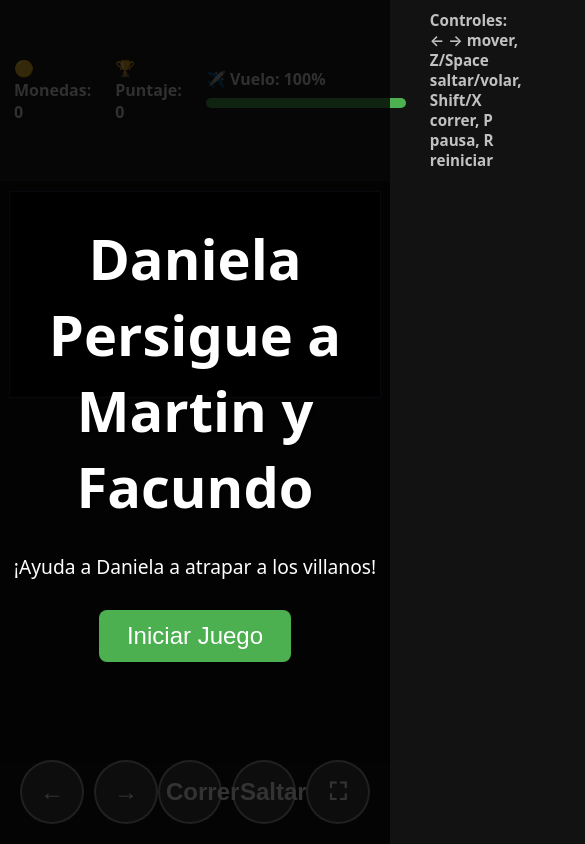
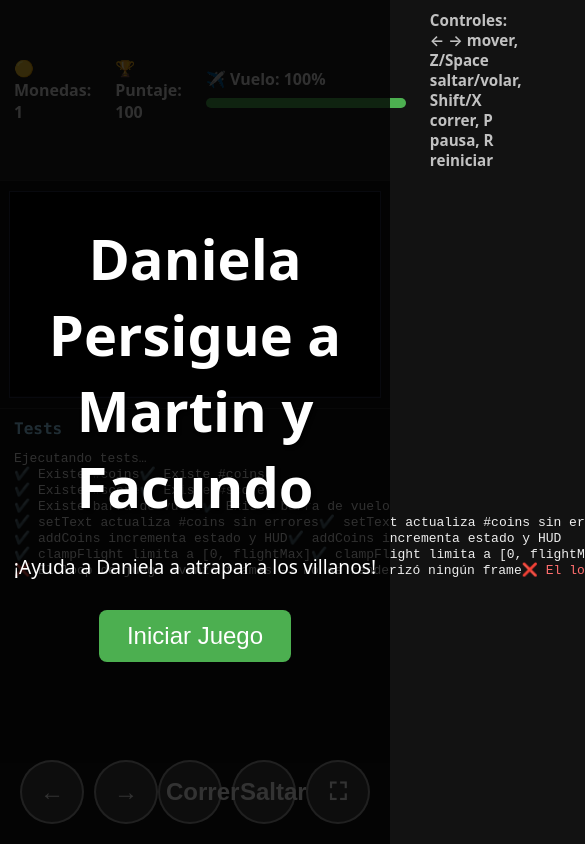
Before and after one commit to l33tm3/MArioFake, a plain HTML site: page index.html in a window 390 px wide. Shown: the top 844 px of the page, 585 px wide, since content can reach past the window. Drawn offline with Linux system fonts and the light colour scheme.

```diff
--- a/css/styles.css
+++ b/css/styles.css
@@ -12,6 +12,10 @@ canvas {
   height:auto;
   max-width:940px;
 }
+.tests { padding:10px 14px; background:#0f0f0f; border-top:1px solid #2a2a2a; font-family: ui-monospace, SFMono-Regular, Menlo, Consolas, monospace; }
+.tests b { color:#9cdcfe; }
+.pass { color:#8bc34a; }
+.fail { color:#ff6e6e; }
 .hint { opacity:.8; font-size:.95em; }
 .menu { position:fixed; top:0; left:0; width:100%; height:100%; background:rgba(0,0,0,0.8); color:white; display:flex; flex-direction:column; align-items:center; justify-content:center; z-index:10; text-align:center; }
 .menu h1 { font-size:3.5em; margin-bottom:10px; text-shadow: 2px 2px 4px #000; }
--- a/index.html
+++ b/index.html
@@ -49,6 +49,11 @@
     </div>
   </div>
 
+  <div class="tests">
+    <b>Tests</b>
+    <pre id="test-output">Ejecutando tests…</pre>
+  </div>
+
   <script src="js/game.js" defer></script>
 </body>
 </html>
--- a/js/game.js
+++ b/js/game.js
@@ -24,14 +24,14 @@
       flightText: byId('flightText'),
       flightBar: byId('flightBar'),
       canvas: byId('game'),
+      testsOut: byId('test-output'),
       mainMenu: byId('mainMenu'),
       startButton: byId('startButton'),
       btnLeft: byId('btn-left'),
       btnRight: byId('btn-right'),
       btnJump: byId('btn-jump'),
       btnRun: byId('btn-run'),
-      btnFullscreen: byId('btn-fullscreen'),
-      mobileControls: byId('mobile-controls')
+      btnFullscreen: byId('btn-fullscreen')
     };
 
     // --- Audio --------------------------------------------------------------
@@ -40,17 +40,15 @@
 
     const coinSound = new Audio('audio/coin-on.mp3');
 
-    if ('ontouchstart' in window) {
-      UI.mobileControls.style.display = 'flex';
-    }
-
     // --- Estado del juego ----------------------------------------------------
     const ctx = UI.canvas.getContext('2d', { alpha: false });
     // Mejor para pixel art
     ctx.imageSmoothingEnabled = false;
-    let W, H, groundY;
+    const W = UI.canvas.width, H = UI.canvas.height;
+    // Subimos el suelo lógico para que el personaje quede más alto en pantalla
+    // Ajustado para que Daniela y los enemigos queden a nivel de la acera
+    const groundY = H - 92;
     const skyY = 12; // techo lógico para no salir por arriba
-
 
     // Factor de escala para todos los personajes y sprites
     // Permite ajustar fácilmente el tamaño sin modificar las imágenes originales
@@ -108,11 +106,6 @@
       coins: [], platforms: [], blocks: [], enemies: [], enemySprites: {}
     };
 
-    window.addEventListener('resize', () => {
-      resizeCanvas();
-      state.player.y = groundY - state.player.h;
-    });
-
     const levels = [
       { // Nivel 1
         worldWidth: 12000, endX: 12000,
@@ -163,36 +156,6 @@
           {type: 'facundo', x: 1000, y: groundY - 24, w: 24, h: 24, vx: -0.6, patrolLeft: 950, patrolRight: 1150},
           {type: 'default', x: 1600, y: groundY - 24, w: 24, h: 24, vx: 0.7, patrolLeft: 1550, patrolRight: 1750},
           {type: 'martin', x: 2600, y: groundY - 24, w: 24, h: 24, vx: -0.9, patrolLeft: 2500, patrolRight: 2800}
-        ]
-      },
-      { // Nivel 3
-        worldWidth: 5000, endX: 4800,
-        coins: [
-          {x: 300, y: groundY - 130, r: 10}, {x: 800, y: groundY - 180, r: 10},
-          {x: 1300, y: groundY - 90, r: 10}, {x: 1800, y: groundY - 200, r: 10},
-          {x: 2300, y: groundY - 150, r: 10}, {x: 2800, y: groundY - 220, r: 10},
-          {x: 3300, y: groundY - 100, r: 10}, {x: 3800, y: groundY - 170, r: 10},
-          {x: 4300, y: groundY - 120, r: 10}
-        ],
-        platforms: [
-          {x: 250, y: groundY - 60, w: 140, h: 12}, {x: 700, y: groundY - 110, w: 160, h: 12},
-          {x: 1150, y: groundY - 160, w: 200, h: 12}, {x: 1700, y: groundY - 210, w: 180, h: 12},
-          {x: 2250, y: groundY - 80, w: 220, h: 12}, {x: 2700, y: groundY - 140, w: 160, h: 12},
-          {x: 3150, y: groundY - 190, w: 200, h: 12}, {x: 3600, y: groundY - 240, w: 220, h: 12},
-          {x: 4050, y: groundY - 100, w: 180, h: 12}, {x: 4500, y: groundY - 150, w: 200, h: 12}
-        ],
-        blocks: [
-          {x: 800, y: groundY - 220, w: 24, h: 24, type: 'question', state: 'full'},
-          {x: 1700, y: groundY - 260, w: 24, h: 24, type: 'question', state: 'full'},
-          {x: 3200, y: groundY - 210, w: 24, h: 24, type: 'brick', state: 'solid'},
-          {x: 3224, y: groundY - 210, w: 24, h: 24, type: 'brick', state: 'solid'}
-        ],
-        enemies: [
-          {type: 'default', x: 600, y: groundY - 24, w: 24, h: 24, vx: 0.8, patrolLeft: 550, patrolRight: 750},
-          {type: 'facundo', x: 1400, y: groundY - 24, w: 24, h: 24, vx: -0.7, patrolLeft: 1350, patrolRight: 1500},
-          {type: 'martin', x: 2100, y: groundY - 24, w: 24, h: 24, vx: 0.6, patrolLeft: 2050, patrolRight: 2250},
-          {type: 'default', x: 3400, y: groundY - 24, w: 24, h: 24, vx: -0.9, patrolLeft: 3350, patrolRight: 3550},
-          {type: 'facundo', x: 4200, y: groundY - 24, w: 24, h: 24, vx: 0.7, patrolLeft: 4150, patrolRight: 4350}
         ]
       }
     ];
@@ -668,5 +631,64 @@
     // Iniciar
     requestAnimationFrame(step);
 
+    // --- Test Runner ----------------------------------------------------------
+    (function runTests(){
+      const log = (name, ok, err) => {
+        const line = (ok ? '✔️ ' : '❌ ') + name + (ok ? '' : ' -> ' + err);
+        UI.testsOut.textContent += '\n' + (ok ? line : line);
+        const span = document.createElement('span');
+        span.className = ok ? 'pass' : 'fail';
+        span.textContent = line;
+        UI.testsOut.appendChild(span);
+      };
+
+      function t(name, fn){
+        try { fn(); log(name, true); }
+        catch(e){ log(name, false, e.message || String(e)); }
+      }
+
+      // Tests mínimos de DOM/UI
+      t('Existe #coins', () => { if (!(UI.coins instanceof HTMLElement)) throw new Error('No existe #coins'); });
+      t('Existe #score', () => { if (!(UI.score instanceof HTMLElement)) throw new Error('No existe #score'); });
+      t('Existe barra de vuelo', () => { if (!(UI.flightBar instanceof HTMLElement)) throw new Error('No existe #flightBar'); });
+
+      // Test de actualización de texto segura
+      t('setText actualiza #coins sin errores', () => {
+        setText(UI.coins, '7');
+        if (UI.coins.textContent !== '7') throw new Error('textContent no coincide');
+      });
+
+      // Test de lógica de monedas -> UI
+      t('addCoins incrementa estado y HUD', () => {
+        const before = state.player.coins;
+        addCoins(1);
+        if (state.player.coins !== before + 1) throw new Error('Estado coins no incrementó');
+        if (UI.coins.textContent !== String(state.player.coins)) throw new Error('HUD coins no sincronizado');
+      });
+
+      // Test de límites de vuelo
+      t('clampFlight limita a [0, flightMax]', () => {
+        state.player.flight = -5; clampFlight();
+        if (state.player.flight !== 0) throw new Error('No limitó a 0');
+        state.player.flight = state.player.flightMax + 10; clampFlight();
+        if (state.player.flight !== state.player.flightMax) throw new Error('No limitó a flightMax');
+      });
+
+      // Test de loop (al menos un frame renderizado)
+      setTimeout(() => {
+        t('El loop de juego avanzó frames', () => {
+          if (state.frames <= 0) throw new Error('No se renderizó ningún frame');
+        });
+      }, 120);
+    })();
+
+    // Exponer utilidades en window para depurar en consola si lo deseas
+    window.__GAME__ = {
+      state,
+      resetGame,
+      setPlayerSprite: (opts) => {
+        Object.assign(state.sprite, opts || {});
+      }
+    };
   });
 })();
```
Also changed, not shown: 1 other file.
